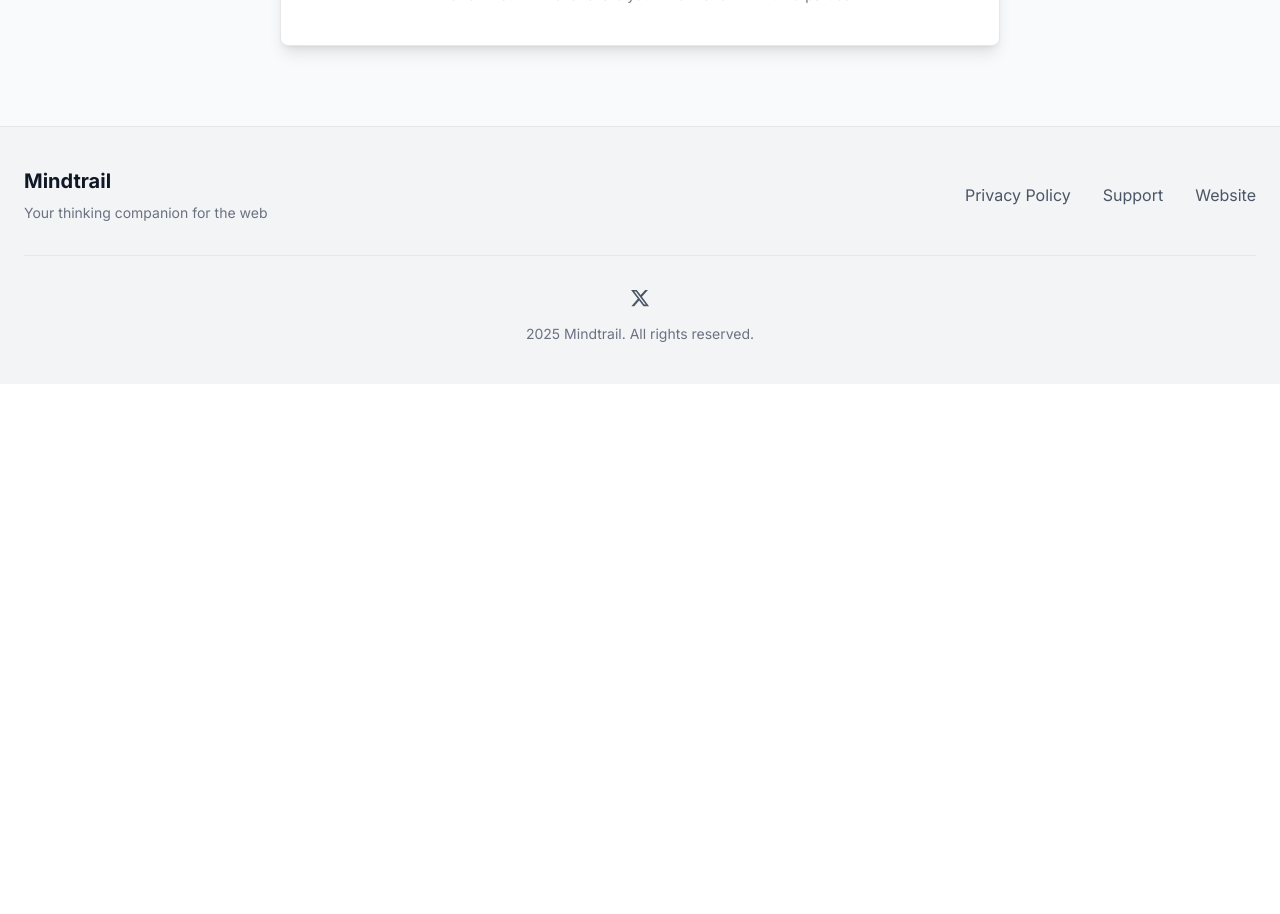
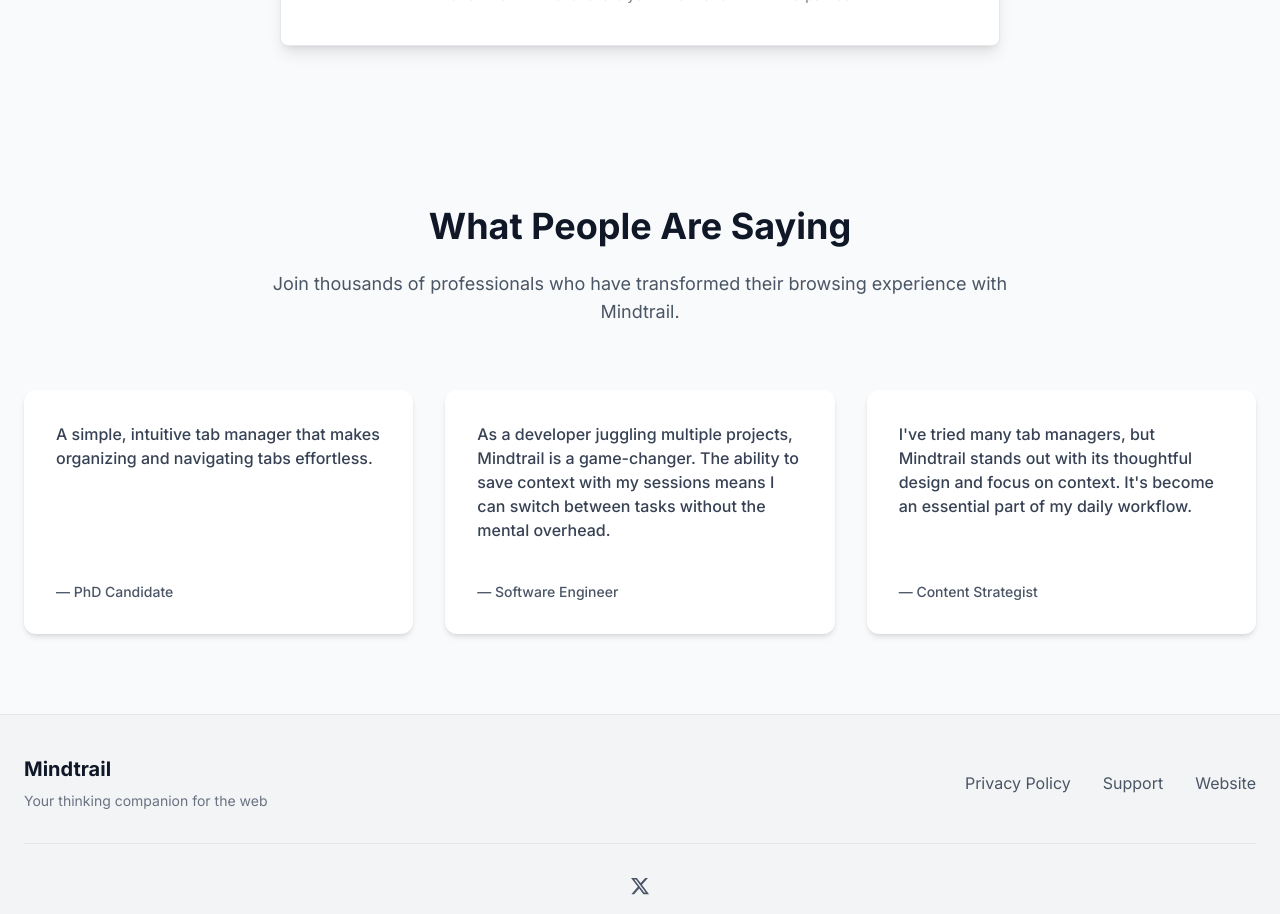
Before and after one commit to mustaqs/mindtrail, a Next.js app in the folder mindtrail-landing/: page / in a window 1280 px wide. Shown: the part 3500-4414 px from the top of the page. Before the commit the page ends 3884 px from the top, so only its background shows below. Built offline with nearby package versions, Linux system fonts and the light colour scheme.

Commit message:
updated reviews section

```diff
--- a/mindtrail-landing/app/page.tsx
+++ b/mindtrail-landing/app/page.tsx
@@ -3,6 +3,7 @@
 import Features from '../components/Features';
 import Demo from '../components/Demo';
 import EarlyAccess from '../components/EarlyAccess';
+import Reviews from '../components/Reviews';
 
 export default function Home() {
   return (
@@ -13,6 +14,7 @@
         <Features />
         <Demo />
         <EarlyAccess />
+        <Reviews />
         {/* Additional sections will be added here */}
       </main>
     </>
--- /dev/null
+++ b/mindtrail-landing/components/Reviews.tsx
@@ -0,0 +1,60 @@
+import React from 'react';
+
+type ReviewProps = {
+  text: string;
+  role: string;
+};
+
+const Review = ({ text, role }: ReviewProps) => {
+  return (
+    <div className="bg-white p-8 rounded-xl shadow-md flex flex-col h-full">
+      {/* Review Text */}
+      <div className="flex-grow">
+        <p className="text-gray-700 mb-6 font-medium">{text}</p>
+      </div>
+
+      {/* Role */}
+      <div className="mt-auto pt-4">
+        <p className="text-sm font-medium text-gray-600">— {role}</p>
+      </div>
+    </div>
+  );
+};
+
+export default function Reviews() {
+  const reviews = [
+    {
+      text: "A simple, intuitive tab manager that makes organizing and navigating tabs effortless.",
+      role: "PhD Candidate"
+    },
+    {
+      text: "As a developer juggling multiple projects, Mindtrail is a game-changer. The ability to save context with my sessions means I can switch between tasks without the mental overhead.",
+      role: "Software Engineer"
+    },
+    {
+      text: "I've tried many tab managers, but Mindtrail stands out with its thoughtful design and focus on context. It's become an essential part of my daily workflow.",
+      role: "Content Strategist"
+    }
+  ];
+
+  return (
+    <section className="py-20 bg-gray-50" id="reviews">
+      <div className="max-w-7xl mx-auto px-6">
+        <div className="text-center mb-16 max-w-3xl mx-auto">
+          <h2 className="text-3xl md:text-4xl font-bold mb-6 text-gray-900">
+            What People Are Saying
+          </h2>
+          <p className="text-gray-600 text-lg">
+            Join thousands of professionals who have transformed their browsing experience with Mindtrail.
+          </p>
+        </div>
+
+        <div className="grid grid-cols-1 md:grid-cols-3 gap-8">
+          {reviews.map((review, index) => (
+            <Review key={index} {...review} />
+          ))}
+        </div>
+      </div>
+    </section>
+  );
+}
```
